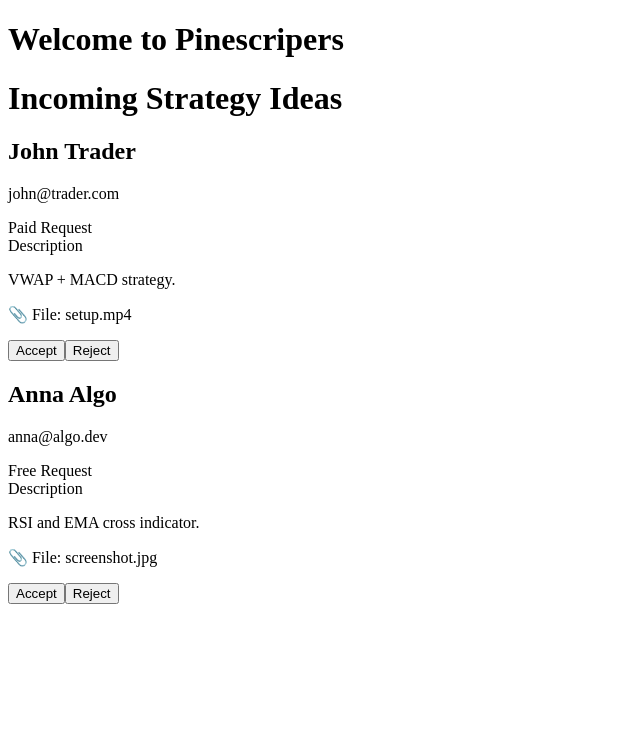
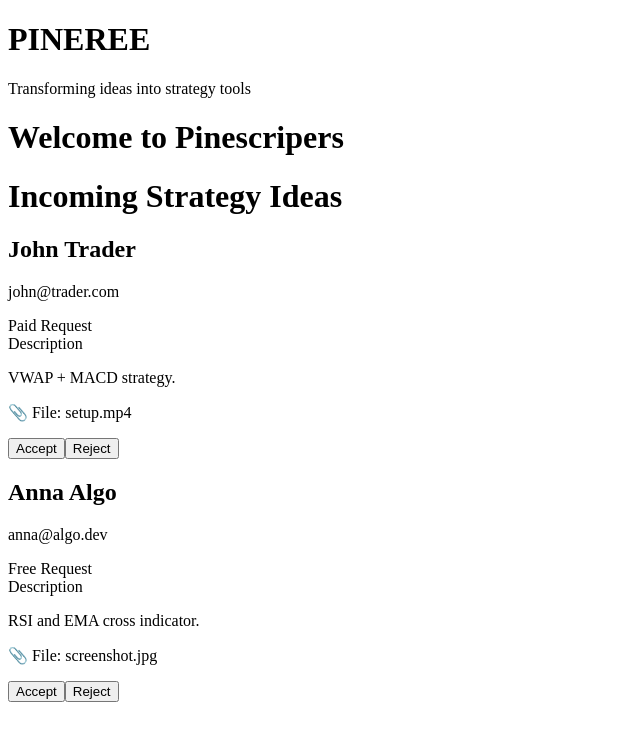
Before and after one commit to professor434/Pinescripers, a React (Vite) app: page / in a window 1280 px wide. Shown: the top 740 px of the page, without its empty margins (0-640 px from the left). Built offline with nearby package versions, Linux system fonts and the light colour scheme.

Commit message:
Update App.tsx

```diff
--- a/src/pages/App.tsx
+++ b/src/pages/App.tsx
@@ -1,12 +1,13 @@
 import React from 'react';
 import DevPanel from '../components/DevPanel';
+import Layout from '../components/Layout'; // πρόσθεσε αυτό
 
 const App = () => {
   return (
-    <div>
+    <Layout>
       <h1>Welcome to Pinescripers</h1>
       <DevPanel />
-    </div>
+    </Layout>
   );
 };
 
```
